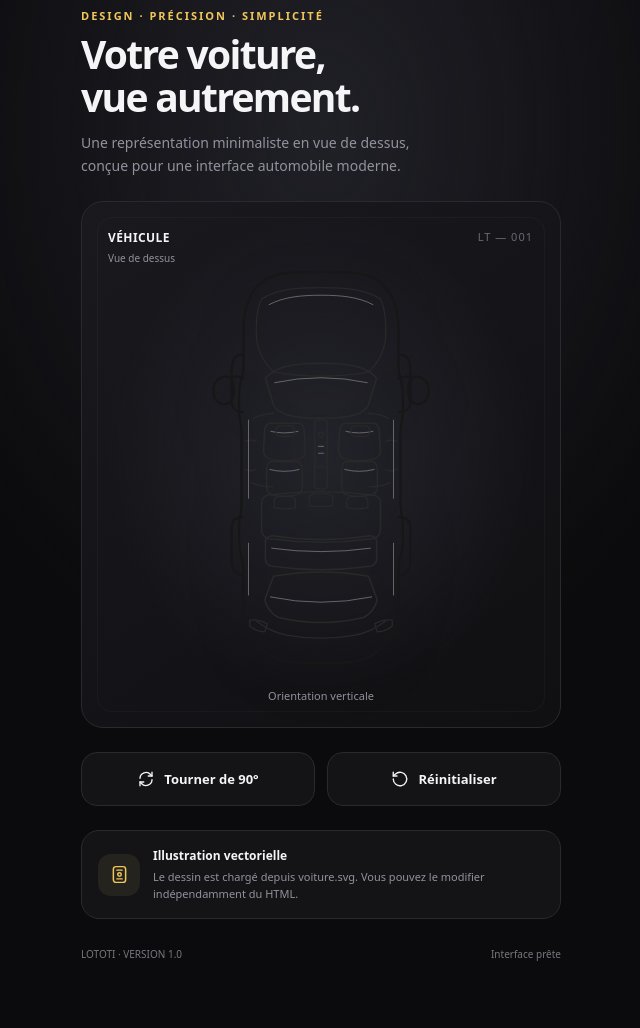
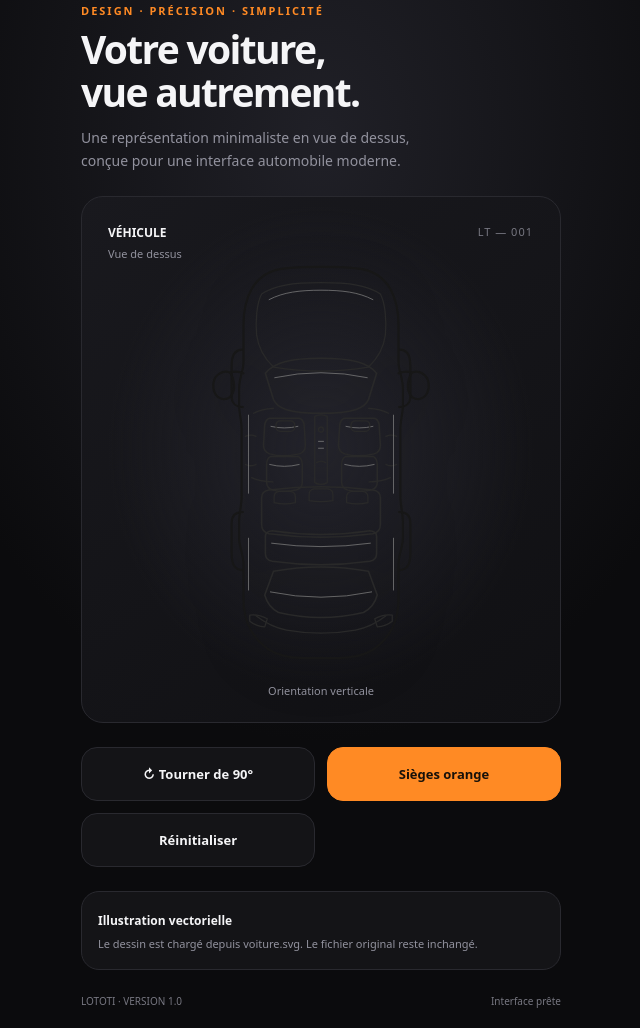
Before and after one commit to mekeirish/Lototi, a plain HTML site: page index.html in a window 1280 px wide. Shown: the part 87-1115 px from the top of the page, without its empty margins (319-959 px from the left). Before the commit the page ends 1068 px from the top, so only its background shows below. Drawn offline with Linux system fonts and the light colour scheme.

```diff
--- a/index.html
+++ b/index.html
@@ -4,11 +4,9 @@
   <meta charset="UTF-8">
   <meta name="viewport" content="width=device-width, initial-scale=1, viewport-fit=cover">
   <meta name="theme-color" content="#0b0b0d">
-  <meta name="description" content="Lototi — interface automobile moderne et minimaliste.">
-
+  <meta name="description" content="Lototi — interface automobile moderne.">
   <title>Lototi</title>
 
-  <!-- PWA -->
   <link rel="manifest" href="./manifest.json">
   <link rel="icon" href="./icon.png" type="image/png">
   <link rel="apple-touch-icon" href="./icon.png">
@@ -18,22 +16,15 @@
       color-scheme: dark;
       --bg: #0b0b0d;
       --panel: #141417;
-      --panel-2: #1b1b20;
       --border: #29292f;
       --text: #f5f5f7;
       --muted: #92929e;
-      --accent: #f1c75b;
-      --radius: 22px;
+      --accent: #ff8a24;
     }
 
     * {
       box-sizing: border-box;
       -webkit-tap-highlight-color: transparent;
-    }
-
-    html {
-      min-height: 100%;
-      background: var(--bg);
     }
 
     body {
@@ -46,16 +37,11 @@
       color: var(--text);
       font-family: system-ui, -apple-system, BlinkMacSystemFont,
                    "Segoe UI", sans-serif;
-      -webkit-font-smoothing: antialiased;
     }
 
     button {
       font: inherit;
-    }
-
-    button:focus-visible {
-      outline: 2px solid var(--accent);
-      outline-offset: 4px;
+      cursor: pointer;
     }
 
     .app {
@@ -73,55 +59,53 @@
       gap: 24px;
     }
 
-    .topbar {
+    .topbar,
+    .brand,
+    .status,
+    .controls,
+    .footer {
       display: flex;
       align-items: center;
+    }
+
+    .topbar,
+    .footer {
       justify-content: space-between;
       gap: 12px;
     }
 
     .brand {
-      display: flex;
-      align-items: center;
       gap: 11px;
-      min-width: 0;
     }
 
     .brand-icon {
       width: 44px;
       height: 44px;
+      border-radius: 14px;
       object-fit: cover;
-      border-radius: 14px;
-      background: #202024;
-      border: 1px solid var(--border);
     }
 
     .brand-name {
       margin: 0;
       font-size: 21px;
       font-weight: 800;
-      letter-spacing: -0.8px;
     }
 
     .brand-subtitle {
       margin: 3px 0 0;
+      color: var(--muted);
       font-size: 11px;
-      color: var(--muted);
       letter-spacing: 1.2px;
       text-transform: uppercase;
     }
 
     .status {
-      display: inline-flex;
-      align-items: center;
       gap: 7px;
       padding: 9px 11px;
-      background: var(--panel);
       border: 1px solid var(--border);
       border-radius: 30px;
+      color: var(--muted);
       font-size: 11px;
-      color: var(--muted);
-      white-space: nowrap;
     }
 
     .status-dot {
@@ -129,14 +113,9 @@
       height: 7px;
       border-radius: 50%;
       background: #60c995;
-      flex: 0 0 auto;
     }
 
-    .intro {
-      padding-top: 5px;
-    }
-
-    .eyebrow {
+    .intro .eyebrow {
       margin: 0 0 10px;
       color: var(--accent);
       font-size: 11px;
@@ -150,10 +129,9 @@
       font-size: clamp(30px, 8vw, 39px);
       line-height: 1.1;
       letter-spacing: -1.7px;
-      font-weight: 800;
     }
 
-    .intro p:last-child {
+    .intro-description {
       margin: 12px 0 0;
       max-width: 340px;
       color: var(--muted);
@@ -163,28 +141,19 @@
 
     .vehicle-card {
       position: relative;
-      overflow: hidden;
       min-height: 390px;
       flex: 1 0 auto;
+      overflow: hidden;
       display: flex;
       flex-direction: column;
       align-items: center;
       justify-content: center;
       padding: 24px 14px;
       border: 1px solid var(--border);
-      border-radius: var(--radius);
+      border-radius: 22px;
       background:
         radial-gradient(ellipse at 50% 48%, #25252d 0%, transparent 63%),
         linear-gradient(145deg, #19191e, #101013);
-    }
-
-    .vehicle-card::before {
-      content: "";
-      position: absolute;
-      inset: 15px;
-      pointer-events: none;
-      border: 1px solid rgb(255 255 255 / 3%);
-      border-radius: 15px;
     }
 
     .vehicle-label {
@@ -198,19 +167,19 @@
 
     .vehicle-label strong {
       font-size: 12px;
-      letter-spacing: 0.4px;
     }
 
-    .vehicle-label span {
-      font-size: 10px;
+    .vehicle-label span,
+    .vehicle-caption {
       color: var(--muted);
+      font-size: 11px;
     }
 
     .vehicle-number {
       position: absolute;
       top: 27px;
       right: 27px;
-      color: #696974;
+      color: #777781;
       font-size: 11px;
       letter-spacing: 1px;
     }
@@ -231,8 +200,7 @@
       max-height: 440px;
       object-fit: contain;
       filter: drop-shadow(0 14px 24px rgb(0 0 0 / 35%));
-      transform: rotate(0deg);
-      transition: transform 350ms ease;
+      transition: transform 350ms ease, filter 250ms ease;
     }
 
     .vehicle-image.is-rotated {
@@ -242,8 +210,6 @@
 
     .vehicle-caption {
       margin: 10px 0 0;
-      color: var(--muted);
-      font-size: 11px;
       text-align: center;
     }
 
@@ -256,95 +222,45 @@
     .btn {
       min-height: 54px;
       padding: 13px 12px;
-      display: flex;
-      align-items: center;
-      justify-content: center;
-      gap: 9px;
       border: 1px solid var(--border);
       border-radius: 16px;
       background: var(--panel);
       color: var(--text);
       font-size: 13px;
       font-weight: 650;
-      cursor: pointer;
-      transition: background 160ms ease, transform 160ms ease;
-    }
-
-    .btn:active {
-      transform: scale(.98);
     }
 
     .btn-primary {
       background: var(--accent);
-      color: #17140b;
       border-color: var(--accent);
-    }
-
-    .btn-primary:hover {
-      background: #ffda78;
-    }
-
-    .btn svg {
-      width: 18px;
-      height: 18px;
-      flex: 0 0 auto;
+      color: #17110a;
     }
 
     .info-card {
-      display: flex;
-      align-items: center;
-      gap: 13px;
       padding: 16px;
       border: 1px solid var(--border);
       border-radius: 18px;
       background: var(--panel);
     }
 
-    .info-icon {
-      width: 42px;
-      height: 42px;
-      display: grid;
-      place-items: center;
-      flex: 0 0 auto;
-      border-radius: 13px;
-      background: #24231d;
-      color: var(--accent);
-    }
-
-    .info-icon svg {
-      width: 21px;
-      height: 21px;
-    }
-
-    .info-text {
-      flex: 1;
-      min-width: 0;
-    }
-
-    .info-text strong {
-      display: block;
+    .info-card strong {
       font-size: 12px;
     }
 
-    .info-text p {
-      margin: 5px 0 0;
+    .info-card p {
+      margin: 6px 0 0;
       color: var(--muted);
       font-size: 11px;
       line-height: 1.5;
     }
 
     .footer {
-      padding: 4px 0 0;
-      display: flex;
-      align-items: center;
-      justify-content: space-between;
-      gap: 10px;
       color: #777781;
       font-size: 10px;
     }
 
-    .footer span:last-child {
-      text-align: right;
+    .hidden {
+      display: none !important;
     }
 
     .toast {
@@ -361,42 +277,16 @@
       color: var(--text);
       font-size: 12px;
       text-align: center;
-      box-shadow: 0 8px 30px rgb(0 0 0 / 35%);
       transform: translate(-50%, 12px);
       opacity: 0;
       visibility: hidden;
-      transition: opacity 180ms ease, transform 180ms ease,
-                  visibility 180ms ease;
+      transition: opacity 180ms ease, transform 180ms ease;
     }
 
     .toast.visible {
       opacity: 1;
       visibility: visible;
       transform: translate(-50%, 0);
-    }
-
-    .hidden {
-      display: none !important;
-    }
-
-    @media (min-height: 850px) {
-      .app {
-        padding-top: 32px;
-        padding-bottom: 28px;
-        gap: 28px;
-      }
-
-      .vehicle-card {
-        min-height: 440px;
-      }
-
-      .vehicle-stage {
-        min-height: 360px;
-      }
-
-      .vehicle-image {
-        width: min(72%, 270px);
-      }
     }
 
     @media (max-width: 360px) {
@@ -406,15 +296,6 @@
         gap: 18px;
       }
 
-      .brand-name {
-        font-size: 19px;
-      }
-
-      .status {
-        padding: 8px;
-        font-size: 10px;
-      }
-
       .vehicle-card {
         min-height: 340px;
       }
@@ -422,41 +303,23 @@
       .vehicle-stage {
         min-height: 270px;
       }
-
-      .btn {
-        font-size: 12px;
-      }
-    }
-
-    @media (prefers-reduced-motion: reduce) {
-      *, *::before, *::after {
-        transition-duration: 0.01ms !important;
-      }
     }
   </style>
-
-<link rel="manifest" href="manifest.json">
-<meta name="theme-color" content="#4b6cb7">
-<link rel="apple-touch-icon" href="icon.png"></head>
+</head>
 
 <body>
   <main class="app">
 
     <header class="topbar">
       <div class="brand">
-        <img class="brand-icon"
-             src="./icon.png"
-             alt=""
-             width="44"
-             height="44">
-
+        <img class="brand-icon" src="./icon.png" alt="" width="44" height="44">
         <div>
           <p class="brand-name">Lototi</p>
           <p class="brand-subtitle">Automotive interface</p>
         </div>
       </div>
 
-      <div class="status" id="connectionStatus">
+      <div class="status">
         <span class="status-dot" id="statusDot"></span>
         <span id="statusText">En ligne</span>
       </div>
@@ -465,14 +328,13 @@
     <section class="intro">
       <p class="eyebrow">Design · Précision · Simplicité</p>
       <h1>Votre voiture,<br>vue autrement.</h1>
-      <p>
+      <p class="intro-description">
         Une représentation minimaliste en vue de dessus,
         conçue pour une interface automobile moderne.
       </p>
     </section>
 
     <section class="vehicle-card" aria-label="Illustration du véhicule">
-
       <div class="vehicle-label">
         <strong>VÉHICULE</strong>
         <span>Vue de dessus</span>
@@ -485,10 +347,9 @@
           id="vehicleImage"
           class="vehicle-image"
           src="./voiture.svg"
-          alt="Illustration vectorielle d'une voiture vue de dessus, avec quatre sièges"
+          alt="Voiture vue de dessus avec quatre sièges"
           width="400"
-          height="650"
-          fetchpriority="high">
+          height="650">
       </div>
 
       <p class="vehicle-caption" id="orientationLabel">
@@ -496,63 +357,30 @@
       </p>
     </section>
 
-    <section class="controls" aria-label="Commandes du véhicule">
+    <section class="controls">
       <button class="btn" id="rotateButton" type="button">
-        <svg viewBox="0 0 24 24" fill="none"
-             stroke="currentColor" stroke-width="1.8"
-             stroke-linecap="round" stroke-linejoin="round"
-             aria-hidden="true">
-          <path d="M4 11a8 8 0 0 1 14-5l2 2"/>
-          <path d="M20 3v5h-5"/>
-          <path d="M20 13a8 8 0 0 1-14 5l-2-2"/>
-          <path d="M4 21v-5h5"/>
-        </svg>
-        Tourner de 90°
+        ↻ Tourner de 90°
       </button>
 
-      <button class="btn btn-primary hidden" id="installButton" type="button">
-        <svg viewBox="0 0 24 24" fill="none"
-             stroke="currentColor" stroke-width="1.8"
-             stroke-linecap="round" stroke-linejoin="round"
-             aria-hidden="true">
-          <path d="M12 3v12"/>
-          <path d="m7 10 5 5 5-5"/>
-          <path d="M5 17v3h14v-3"/>
-        </svg>
-        Installer Lototi
+      <button class="btn btn-primary" id="seatColorButton" type="button">
+        Sièges orange
       </button>
 
       <button class="btn" id="resetButton" type="button">
-        <svg viewBox="0 0 24 24" fill="none"
-             stroke="currentColor" stroke-width="1.8"
-             stroke-linecap="round" stroke-linejoin="round"
-             aria-hidden="true">
-          <path d="M3 12a9 9 0 1 0 3-6.7L3 8"/>
-          <path d="M3 3v5h5"/>
-        </svg>
         Réinitialiser
+      </button>
+
+      <button class="btn hidden" id="installButton" type="button">
+        Installer Lototi
       </button>
     </section>
 
     <section class="info-card">
-      <div class="info-icon">
-        <svg viewBox="0 0 24 24" fill="none"
-             stroke="currentColor" stroke-width="1.7"
-             stroke-linecap="round" stroke-linejoin="round"
-             aria-hidden="true">
-          <rect x="5" y="3" width="14" height="18" rx="3"/>
-          <path d="M9 7h6M9 17h6"/>
-          <circle cx="12" cy="12" r="2"/>
-        </svg>
-      </div>
-
-      <div class="info-text">
-        <strong>Illustration vectorielle</strong>
-        <p>
-          Le dessin est chargé depuis voiture.svg.
-          Vous pouvez le modifier indépendamment du HTML.
-        </p>
-      </div>
+      <strong>Illustration vectorielle</strong>
+      <p>
+        Le dessin est chargé depuis voiture.svg.
+        Le fichier original reste inchangé.
+      </p>
     </section>
 
     <footer class="footer">
@@ -562,17 +390,17 @@
 
   </main>
 
-  <div class="toast" id="toast" role="status"
-       aria-live="polite"></div>
+  <div class="toast" id="toast" role="status" aria-live="polite"></div>
 
   <script>
     (() => {
       "use strict";
 
-      const $ = (id) => document.getElementById(id);
+      const $ = id => document.getElementById(id);
 
       const vehicleImage = $("vehicleImage");
       const rotateButton = $("rotateButton");
+      const seatColorButton = $("seatColorButton");
       const resetButton = $("resetButton");
       const installButton = $("installButton");
       const orientationLabel = $("orientationLabel");
@@ -582,8 +410,22 @@
       const toast = $("toast");
 
       let rotated = false;
+      let orangeFilterEnabled = false;
       let installPrompt = null;
-      let toastTimer = null;
+      let toastTimer;
+
+      /*
+       * FILTRE CSS ORANGE
+       *
+       * Important :
+       * Un filtre CSS appliqué à une image SVG externe agit sur
+       * toute l'image, pas uniquement sur les sièges.
+       *
+       * Ce filtre est donc une démonstration globale, désactivée
+       * par défaut. Il ne garantit pas des sièges orange seuls.
+       */
+      const orangeFilter =
+        "sepia(1) saturate(5) hue-rotate(345deg) brightness(1.05)";
 
       function showToast(message) {
         toast.textContent = message;
@@ -601,13 +443,22 @@
         orientationLabel.textContent = rotated
           ? "Orientation horizontale"
           : "Orientation verticale";
+      }
 
-        rotateButton.setAttribute(
-          "aria-label",
-          rotated
-            ? "Revenir à l'orientation verticale"
-            : "Tourner la voiture de 90 degrés"
-        );
+      function updateColorFilter() {
+        vehicleImage.style.filter = orangeFilterEnabled
+          ? orangeFilter + " drop-shadow(0 14px 24px rgb(0 0 0 / 35%))"
+          : "drop-shadow(0 14px 24px rgb(0 0 0 / 35%))";
+
+        seatColorButton.textContent = orangeFilterEnabled
+          ? "Désactiver le filtre"
+          : "Sièges orange";
+
+        if (orangeFilterEnabled) {
+          showToast("Filtre orange global activé.");
+        } else {
+          showToast("Filtre désactivé.");
+        }
       }
 
       rotateButton.addEventListener("click", () => {
@@ -615,15 +466,22 @@
         updateOrientation();
       });
 
+      seatColorButton.addEventListener("click", () => {
+        orangeFilterEnabled = !orangeFilterEnabled;
+        updateColorFilter();
+      });
+
       resetButton.addEventListener("click", () => {
         rotated = false;
+        orangeFilterEnabled = false;
         updateOrientation();
-        showToast("Orientation réinitialisée.");
+        updateColorFilter();
+        showToast("Affichage réinitialisé.");
       });
 
       vehicleImage.addEventListener("error", () => {
         appStatus.textContent = "SVG introuvable";
-        showToast("Vérifiez que voiture.svg est à la racine du dépôt.");
+        showToast("Vérifiez le fichier voiture.svg à la racine.");
       });
 
       vehicleImage.addEventListener("load", () => {
@@ -632,7 +490,6 @@
 
       function updateConnection() {
         const online = navigator.onLine;
-
         statusText.textContent = online ? "En ligne" : "Hors ligne";
         statusDot.style.background = online ? "#60c995" : "#f1c75b";
       }
@@ -641,8 +498,7 @@
       window.addEventListener("offline", updateConnection);
       updateConnection();
 
-      // Installation PWA sur les navigateurs compatibles.
-      window.addEventListener("beforeinstallprompt", (event) => {
+      window.addEventListener("beforeinstallprompt", event => {
         event.preventDefault();
         installPrompt = event;
         installButton.classList.remove("hidden");
@@ -650,9 +506,7 @@
 
       installButton.addEventListener("click", async () => {
         if (!installPrompt) {
-          showToast(
-            "Utilisez le menu du navigateur puis « Installer l'application »."
-          );
+          showToast("Utilisez le menu du navigateur pour installer Lototi.");
           return;
         }
 
@@ -667,14 +521,13 @@
         showToast("Lototi a été installé.");
       });
 
-      // Enregistrement du service worker.
       if ("serviceWorker" in navigator && window.isSecureContext) {
         window.addEventListener("load", async () => {
           try {
             await navigator.serviceWorker.register("./sw.js");
             appStatus.textContent = "PWA prête";
           } catch (error) {
-            console.error("Erreur du service worker :", error);
+            console.error("Service worker :", error);
             appStatus.textContent = "Mode web";
           }
         });
@@ -683,7 +536,5 @@
       updateOrientation();
     })();
   </script>
-
-<script>if('serviceWorker' in navigator){window.addEventListener('load',()=>navigator.serviceWorker.register('./sw.js'));}</script>
 </body>
 </html>
```
